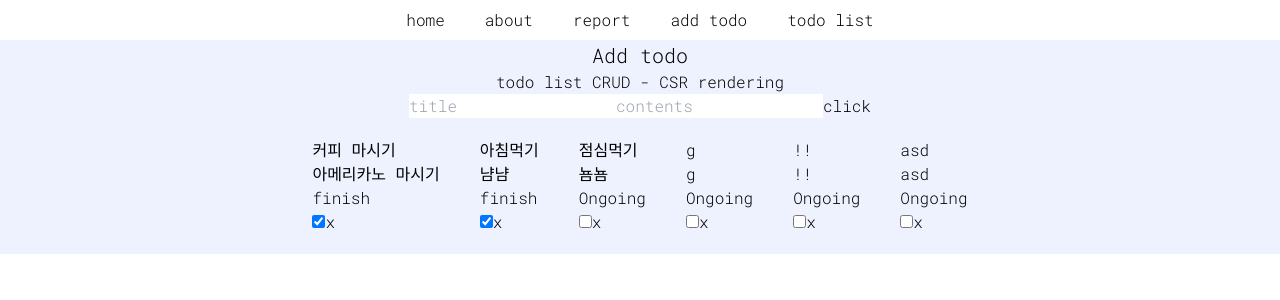
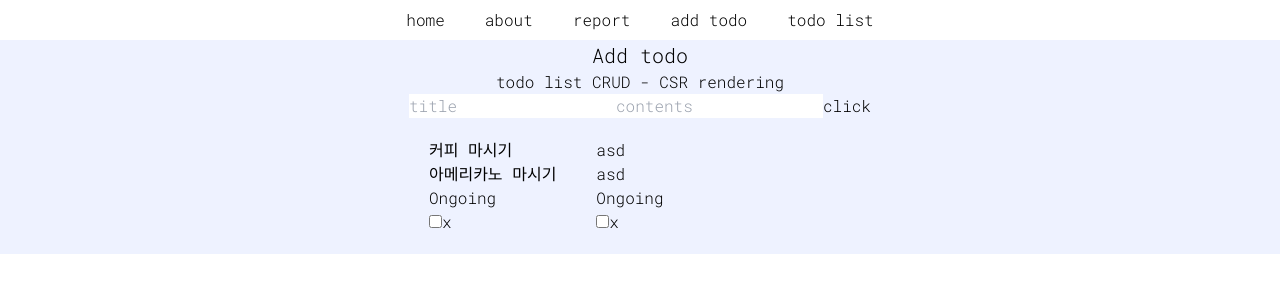
Before and after one commit to aotoyae/next-todo-list-app, a Next.js app: page /todos-csr in a window 1280 px wide. Shown: the top 300 px of the page. Built offline with nearby package versions, Linux system fonts and the light colour scheme; data requests are answered from the project's data file.

Commit message:
Fix: 삭제 에러 수정 중, 체크박스 onClick 에러 수정 완료

```diff
--- a/db.json
+++ b/db.json
@@ -9,30 +9,6 @@
       "id": "1",
       "title": "커피 마시기",
       "contents": "아메리카노 마시기",
-      "isDone": true
-    },
-    {
-      "id": "95ca",
-      "title": "아침먹기",
-      "contents": "냠냠",
-      "isDone": true
-    },
-    {
-      "id": "2ab5",
-      "title": "점심먹기",
-      "contents": "뇸뇸",
-      "isDone": false
-    },
-    {
-      "id": "f328",
-      "title": "g",
-      "contents": "g",
-      "isDone": false
-    },
-    {
-      "id": "68db",
-      "title": "!!",
-      "contents": "!!",
       "isDone": false
     },
     {
--- a/src/app/todos-csr/page.tsx
+++ b/src/app/todos-csr/page.tsx
@@ -34,20 +34,20 @@
     },
   });
 
-  const deleteTodoMutation = useMutation({
-    mutationFn: async (id) => {
-      await fetch(`http://localhost:3000/api/todos/${id}`, {
-        method: 'DELETE',
-      });
-    },
-  });
-
   const toggleTodoMutation = useMutation({
     mutationFn: async ({ id, isDone }: { id: string; isDone: boolean }) => {
       await fetch(`http://localhost:3000/api/todos/${id}`, {
         method: 'PATCH',
         headers: { 'Content-Type': 'application/json' },
         body: JSON.stringify({ isDone }),
+      });
+    },
+  });
+
+  const deleteTodoMutation = useMutation({
+    mutationFn: async (id) => {
+      await fetch(`http://localhost:3000/api/todos/${id}`, {
+        method: 'DELETE',
       });
     },
   });
@@ -86,6 +86,17 @@
     );
   };
 
+  // const deleteTodohandler = (id: string) => {
+  //   deleteTodoMutation.mutate(id, {
+  //     onSuccess: () => {
+  //       queryClient.invalidateQueries({ queryKey: ['todos'] });
+  //     },
+  //     onError: () => {
+  //       alert('PATCH Todo Error');
+  //     },
+  //   });
+  // };
+
   if (isLoading) return <div>Loading...</div>;
   if (isError) return <div>Error...</div>;
 
@@ -116,9 +127,22 @@
               <input
                 type="checkbox"
                 checked={todo.isDone}
-                onClick={() => toggleTodohandler(todo.id, todo.isDone)}
+                onChange={() => toggleTodohandler(todo.id, todo.isDone)}
               />
-              <button className="cursor-pointer">x</button>
+              <button
+                className="cursor-pointer"
+                onClick={() => {
+                  deleteTodoMutation.mutate(todo.id, {
+                    onSuccess: () => {
+                      queryClient.invalidateQueries({
+                        queryKey: ['todos'],
+                      });
+                    },
+                  });
+                }}
+              >
+                x
+              </button>
             </li>
           );
         })}
```
